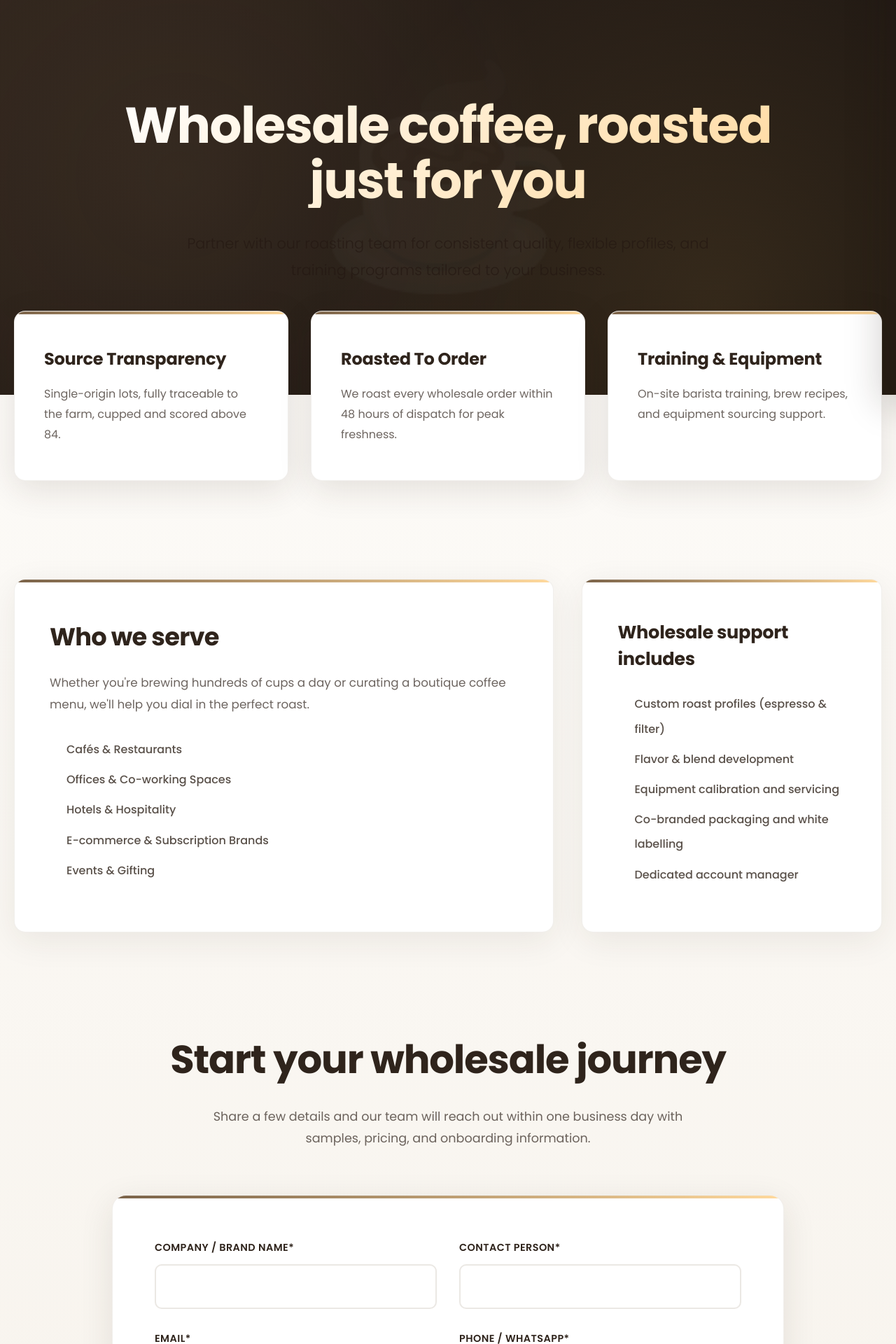
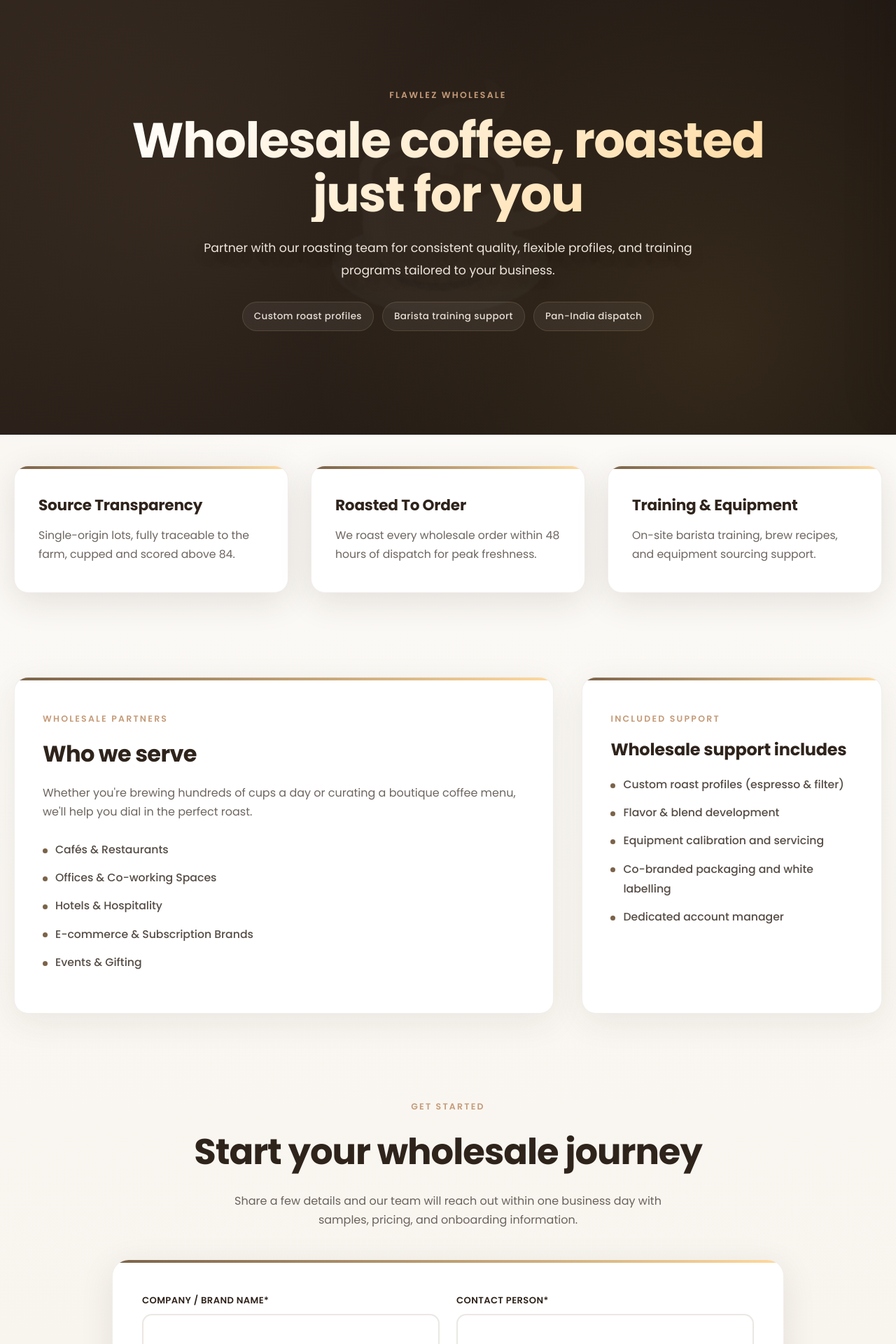
Before and after one commit to VanshKhod9/Flawlez, a React (Vite) app: page /bulk-order in a window 1280 px wide. Shown: the part 220-2140 px from the top of the page at 70% size. Built offline with nearby package versions, Linux system fonts and the light colour scheme; no server answers.

Commit message:
style: polish bulk order hero and section spacing

```diff
--- a/src/pages/Bulk-order/BulkOrder.css
+++ b/src/pages/Bulk-order/BulkOrder.css
@@ -1,7 +1,9 @@
 @import url('https://fonts.googleapis.com/css2?family=Poppins:wght@300;400;500;600;700&display=swap');
 
 .bulk-page {
-  background: linear-gradient(180deg, #fefdfb 0%, #f5f0e8 100%);
+  background:
+    radial-gradient(circle at top left, rgba(148, 100, 67, 0.12), transparent 26%),
+    linear-gradient(180deg, #fefdfb 0%, #f5f0e8 100%);
   color: #2f241c;
   min-height: 100vh;
   font-family: 'Poppins', sans-serif;
@@ -10,7 +12,7 @@
 .bulk-hero {
   background: linear-gradient(135deg, #2f241c 0%, #1a1410 100%);
   color: #fff;
-  padding: 200px 20px 160px;
+  padding: 184px 20px 148px;
   text-align: center;
   position: relative;
   overflow: hidden;
@@ -41,16 +43,27 @@
 }
 
 .bulk-hero-content {
-  max-width: 1000px;
+  max-width: 960px;
   margin: 0 auto;
   position: relative;
   z-index: 2;
 }
 
+.bulk-kicker,
+.bulk-section-kicker {
+  display: inline-block;
+  margin-bottom: 16px;
+  font-size: 0.78rem;
+  letter-spacing: 0.18em;
+  text-transform: uppercase;
+  color: #c59b79;
+  font-weight: 600;
+}
+
 .bulk-hero-content h1 {
   font-family: 'Poppins', sans-serif;
-  font-size: clamp(3rem, 6vw, 4.5rem);
-  margin-bottom: 32px;
+  font-size: clamp(2.8rem, 5.6vw, 4.4rem);
+  margin-bottom: 22px;
   letter-spacing: -0.02em;
   font-weight: 700;
   line-height: 1.1;
@@ -61,29 +74,46 @@
 }
 
 .bulk-hero-content p {
-  font-size: 1.3rem;
-  line-height: 1.8;
-  opacity: 0.95;
-  font-weight: 300;
-  max-width: 800px;
+  font-size: 1.08rem;
+  line-height: 1.85;
+  color: rgba(255, 247, 239, 0.92);
+  font-weight: 400;
+  max-width: 700px;
   margin: 0 auto;
+  text-shadow: 0 10px 24px rgba(0, 0, 0, 0.24);
+}
+
+.bulk-hero-points {
+  display: flex;
+  flex-wrap: wrap;
+  gap: 12px;
+  justify-content: center;
+  margin-top: 28px;
+}
+
+.bulk-hero-points span {
+  padding: 10px 16px;
+  border-radius: 999px;
+  border: 1px solid rgba(255, 217, 157, 0.14);
+  background: rgba(255, 255, 255, 0.06);
+  color: rgba(255, 247, 239, 0.88);
+  font-size: 0.84rem;
+  letter-spacing: 0.03em;
 }
 
 .bulk-advantages {
   max-width: 1400px;
-  margin: -120px auto 0;
+  margin: 44px auto 0;
   padding: 0 20px;
   display: grid;
   grid-template-columns: repeat(auto-fit, minmax(350px, 1fr));
   gap: 32px;
-  position: relative;
-  z-index: 10;
 }
 
 .bulk-card {
   background: #fff;
-  padding: 50px 42px;
-  border-radius: 16px;
+  padding: 40px 34px;
+  border-radius: 20px;
   box-shadow: 0 12px 48px rgba(47, 36, 28, 0.12);
   border: 1px solid rgba(123, 99, 73, 0.1);
   transition: all 0.4s cubic-bezier(0.34, 1.56, 0.64, 1);
@@ -107,24 +137,24 @@
 }
 
 .bulk-card h3 {
-  margin-bottom: 18px;
+  margin-bottom: 14px;
   color: #2f241c;
-  font-size: 1.5rem;
+  font-size: 1.35rem;
   font-weight: 700;
   letter-spacing: -0.01em;
 }
 
 .bulk-card p {
   margin: 0;
-  line-height: 1.8;
+  line-height: 1.72;
   color: rgba(47, 36, 28, 0.7);
   font-weight: 400;
-  font-size: 1rem;
+  font-size: 0.98rem;
 }
 
 .bulk-order-types {
   max-width: 1400px;
-  margin: 140px auto 0;
+  margin: 120px auto 0;
   padding: 0 20px;
   display: grid;
   grid-template-columns: minmax(0, 1.8fr) minmax(0, 1fr);
@@ -134,8 +164,8 @@
 .order-types-content,
 .order-support {
   background: #fff;
-  border-radius: 16px;
-  padding: 56px 50px;
+  border-radius: 20px;
+  padding: 46px 40px;
   border: 1px solid rgba(123, 99, 73, 0.1);
   box-shadow: 0 12px 48px rgba(47, 36, 28, 0.08);
   position: relative;
@@ -155,8 +185,8 @@
 
 .order-types-content h2 {
   margin-top: 0;
-  font-size: 2.2rem;
-  margin-bottom: 24px;
+  font-size: 2rem;
+  margin-bottom: 18px;
   color: #2f241c;
   font-weight: 700;
   letter-spacing: -0.02em;
@@ -164,69 +194,84 @@
 }
 
 .order-types-content p {
-  margin-bottom: 32px;
-  line-height: 1.8;
+  margin-bottom: 26px;
+  line-height: 1.72;
   color: rgba(47, 36, 28, 0.7);
   font-weight: 400;
-  font-size: 1.05rem;
+  font-size: 1rem;
 }
 
 .order-types-content ul,
 .order-support ul {
   margin: 0;
-  padding-left: 24px;
-  line-height: 2.2;
-  color: rgba(47, 36, 28, 0.8);
-  font-size: 1rem;
+  padding-left: 0;
+  list-style: none;
+  line-height: 1.8;
+  color: rgba(47, 36, 28, 0.82);
+  font-size: 0.98rem;
 }
 
 .order-types-content li,
 .order-support li {
-  margin-bottom: 8px;
+  margin-bottom: 12px;
+  padding-left: 18px;
+  position: relative;
+}
+
+.order-types-content li::before,
+.order-support li::before {
+  content: '';
+  position: absolute;
+  top: 0.75em;
+  left: 0;
+  width: 7px;
+  height: 7px;
+  border-radius: 999px;
+  background: #7b6349;
 }
 
 .order-support h3 {
   margin-top: 0;
-  margin-bottom: 28px;
+  margin-bottom: 18px;
   color: #2f241c;
-  font-size: 1.6rem;
+  font-size: 1.5rem;
   font-weight: 700;
   letter-spacing: -0.01em;
 }
 
 .bulk-form-section {
   max-width: 1000px;
-  margin: 140px auto;
+  margin: 120px auto;
   padding: 0 20px;
 }
 
 .form-header {
   text-align: center;
-  margin-bottom: 64px;
+  margin-bottom: 42px;
 }
 
 .form-header h2 {
   font-family: 'Poppins', sans-serif;
-  font-size: clamp(2.5rem, 5vw, 3.5rem);
-  margin-bottom: 24px;
+  font-size: clamp(2.2rem, 4.5vw, 3.2rem);
+  margin-bottom: 18px;
   color: #2f241c;
   font-weight: 700;
   letter-spacing: -0.02em;
 }
 
 .form-header p {
-  max-width: 700px;
+  max-width: 640px;
   margin: 0 auto;
-  line-height: 1.8;
+  line-height: 1.72;
   color: rgba(47, 36, 28, 0.7);
-  font-size: 1.1rem;
+  font-size: 1rem;
   font-weight: 400;
 }
 
 .bulk-form {
   background: #fff;
-  padding: 64px 60px;
-  border-radius: 20px;
+  padding: 48px 42px;
+  border-radius: 24px;
   border: 1px solid rgba(123, 99, 73, 0.1);
   box-shadow: 0 12px 48px rgba(47, 36, 28, 0.1);
   display: flex;
@@ -249,16 +294,16 @@
 .form-grid {
   display: grid;
   grid-template-columns: repeat(auto-fit, minmax(280px, 1fr));
-  gap: 32px;
+  gap: 24px;
 }
 
 .bulk-form label {
   display: flex;
   flex-direction: column;
-  gap: 12px;
+  gap: 10px;
   font-weight: 600;
   color: #2f241c;
-  font-size: 0.9rem;
+  font-size: 0.82rem;
   letter-spacing: 0.03em;
   text-transform: uppercase;
 }
@@ -266,14 +311,24 @@
 .bulk-form input,
 .bulk-form select,
 .bulk-form textarea {
-  padding: 18px 20px;
-  border-radius: 10px;
+  padding: 16px 18px;
+  border-radius: 14px;
   border: 2px solid rgba(123, 99, 73, 0.15);
-  font-size: 1rem;
+  font-size: 0.98rem;
   transition: all 0.3s ease;
   background-color: #fff;
   color: #2f241c;
   font-family: 'Poppins', sans-serif;
+}
+
+.bulk-form textarea {
+  resize: vertical;
+  min-height: 132px;
+}
+
+.bulk-form input::placeholder,
+.bulk-form textarea::placeholder {
+  color: rgba(47, 36, 28, 0.46);
 }
 
 .bulk-form input:focus,
@@ -293,9 +348,9 @@
   background: linear-gradient(135deg, #7b6349 0%, #5d4a37 100%);
   color: #fff;
   border: none;
-  border-radius: 12px;
-  padding: 20px 56px;
-  font-size: 1rem;
+  border-radius: 999px;
+  padding: 18px 34px;
+  font-size: 0.95rem;
   font-weight: 600;
   cursor: pointer;
   letter-spacing: 0.05em;
@@ -320,33 +375,33 @@
 
 .form-success {
   margin: 0;
-  color: #4caf50;
+  color: #2e7d32;
   font-weight: 600;
-  font-size: 1.05rem;
-  padding: 16px;
-  background: rgba(76, 175, 80, 0.1);
-  border-radius: 10px;
-  border: 1px solid rgba(76, 175, 80, 0.3);
+  font-size: 0.98rem;
+  padding: 16px 18px;
+  background: rgba(76, 175, 80, 0.08);
+  border-radius: 14px;
+  border: 1px solid rgba(76, 175, 80, 0.22);
 }
 
 .bulk-cta {
   max-width: 1200px;
-  margin: 140px auto;
-  padding: 64px 56px;
+  margin: 120px auto;
+  padding: 54px 42px;
   display: flex;
   flex-direction: column;
-  gap: 32px;
+  gap: 24px;
   align-items: center;
   text-align: center;
   background: linear-gradient(135deg, #f9f4ec 0%, #f0e7db 100%);
-  border-radius: 20px;
+  border-radius: 24px;
   border: 1px solid rgba(123, 99, 73, 0.15);
   box-shadow: 0 12px 48px rgba(47, 36, 28, 0.08);
 }
 
 .bulk-cta h3 {
   margin: 0;
-  font-size: 2rem;
+  font-size: 1.8rem;
   color: #2f241c;
   font-weight: 700;
   letter-spacing: -0.01em;
@@ -355,10 +410,10 @@
 
 .bulk-cta p {
   margin: 0;
-  line-height: 1.8;
+  line-height: 1.72;
   color: rgba(47, 36, 28, 0.7);
   max-width: 700px;
-  font-size: 1.05rem;
+  font-size: 1rem;
   font-weight: 400;
 }
 
@@ -378,11 +433,10 @@
 .cta-pill {
   background: linear-gradient(135deg, #2f241c 0%, #3d2f25 100%);
   color: #ffd99d;
-  padding: 20px 40px;
+  padding: 16px 24px;
   border-radius: 50px;
-  font-size: 0.95rem;
-  letter-spacing: 0.05em;
-  text-transform: uppercase;
+  font-size: 0.84rem;
+  letter-spacing: 0.04em;
   font-weight: 600;
   box-shadow: 0 8px 24px rgba(47, 36, 28, 0.3);
 }
@@ -394,17 +448,41 @@
 
   .bulk-advantages {
     grid-template-columns: 1fr;
-    margin-top: -60px;
+    margin-top: 28px;
+  }
+
+  .order-types-content,
+  .order-support {
+    padding: 34px 28px;
   }
 }
 
 @media (max-width: 600px) {
   .bulk-hero {
-    padding: 140px 16px 100px;
+    padding: 140px 16px 96px;
+  }
+
+  .bulk-advantages {
+    margin-top: 22px;
+  }
+
+  .bulk-hero-content p {
+    font-size: 0.96rem;
+    line-height: 1.7;
+  }
+
+  .bulk-hero-points {
+    gap: 8px;
+  }
+
+  .bulk-hero-points span {
+    font-size: 0.76rem;
+    padding: 8px 12px;
   }
 
   .bulk-form {
-    padding: 40px 28px;
+    padding: 32px 22px;
+    gap: 28px;
   }
 
   .bulk-submit-btn {
@@ -412,6 +490,16 @@
   }
 
   .bulk-cta {
-    padding: 48px 28px;
+    padding: 42px 24px;
+  }
+
+  .bulk-card {
+    padding: 30px 24px;
+  }
+
+  .bulk-order-types,
+  .bulk-form-section,
+  .bulk-cta {
+    margin-top: 88px;
   }
 }
--- a/src/pages/Bulk-order/bulk-order.jsx
+++ b/src/pages/Bulk-order/bulk-order.jsx
@@ -69,11 +69,17 @@
       <main className="bulk-page">
         <section className="bulk-hero">
           <div className="bulk-hero-content">
+            <span className="bulk-kicker">Flawlez Wholesale</span>
             <h1>Wholesale coffee, roasted just for you</h1>
             <p>
               Partner with our roasting team for consistent quality, flexible profiles, and training
               programs tailored to your business.
             </p>
+            <div className="bulk-hero-points">
+              <span>Custom roast profiles</span>
+              <span>Barista training support</span>
+              <span>Pan-India dispatch</span>
+            </div>
           </div>
         </section>
 
@@ -88,6 +94,7 @@
 
         <section className="bulk-order-types">
           <div className="order-types-content">
+            <span className="bulk-section-kicker">Wholesale partners</span>
             <h2>Who we serve</h2>
             <p>
               Whether you&apos;re brewing hundreds of cups a day or curating a boutique coffee menu,
@@ -100,6 +107,7 @@
             </ul>
           </div>
           <div className="order-support">
+            <span className="bulk-section-kicker">Included support</span>
             <h3>Wholesale support includes</h3>
             <ul>
               <li>Custom roast profiles (espresso & filter)</li>
@@ -113,6 +121,7 @@
 
         <section className="bulk-form-section">
           <div className="form-header">
+            <span className="bulk-section-kicker">Get started</span>
             <h2>Start your wholesale journey</h2>
             <p>
               Share a few details and our team will reach out within one business day with samples,
@@ -214,6 +223,7 @@
 
         <section className="bulk-cta">
           <div>
+            <span className="bulk-section-kicker">Direct contact</span>
             <h3>Prefer a quick chat?</h3>
             <p>Call us on <a href="tel:+919845612345">+91 98456 12345</a> or drop a note at{" "}
               <a href="mailto:partners@coffeecollective.in">partners@coffeecollective.in</a>.
```
